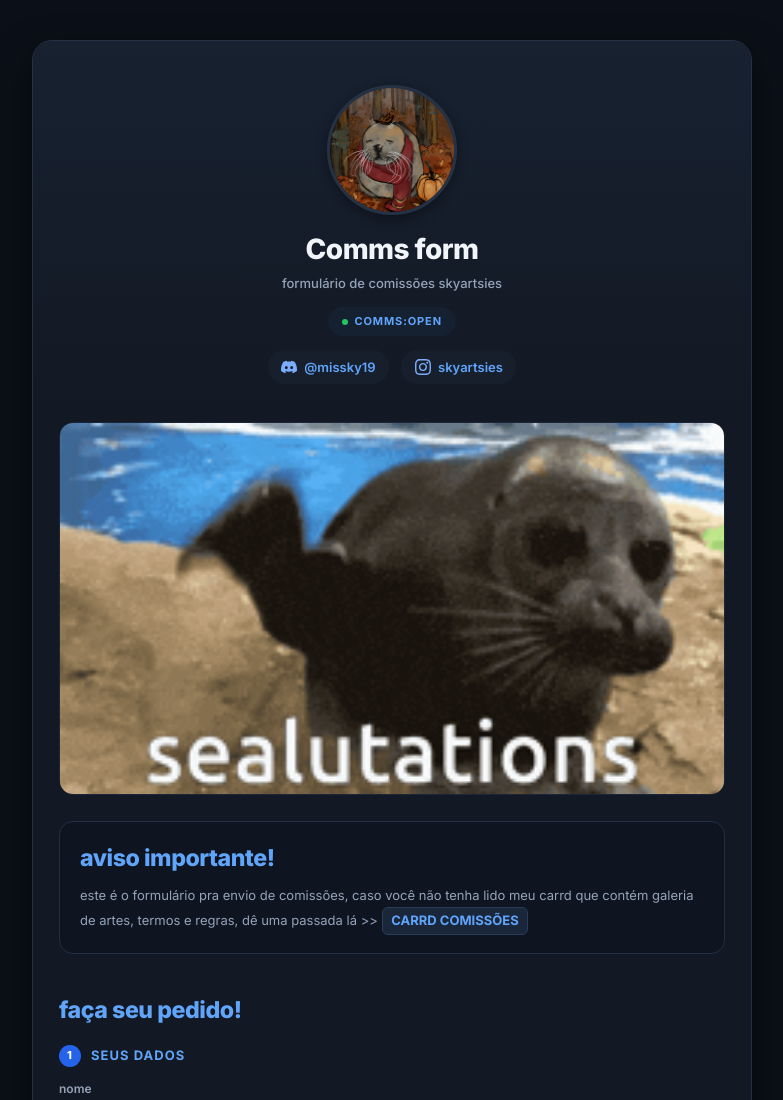
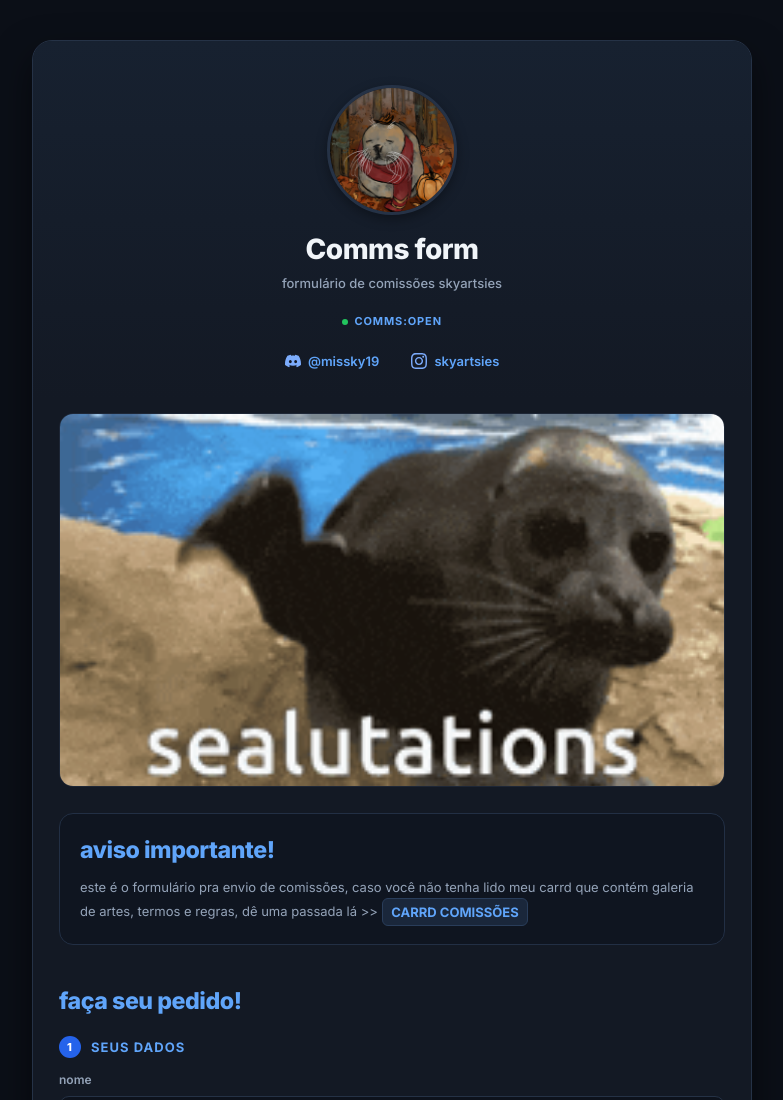
Before and after one commit to MaxDezan/commsCard, a plain HTML site: page frontend/index.html in a window 1280 px wide. Shown: the top 1100 px of the page, without its empty margins (248-1031 px from the left). Drawn offline with Linux system fonts and the light colour scheme; no server answers.

Commit message:
style: remove fundo do status badge e dos links sociais

```diff
--- a/frontend/style.css
+++ b/frontend/style.css
@@ -229,14 +229,13 @@ body {
   display: inline-flex;
   align-items: center;
   gap: 0.4rem;
-  padding: 0.35rem 0.85rem;
-  color: var(--blue-400);
-  background: #152030;
+  padding: 0.25rem 0.5rem;
+  color: var(--blue-400);
+  background: transparent;
   border: none;
   font-size: 0.6875rem;
   font-weight: 700;
   letter-spacing: 0.08em;
-  border-radius: 100px;
 }
 
 .status-badge::before {
@@ -252,9 +251,9 @@ body {
   display: flex;
   justify-content: center;
   align-items: center;
-  gap: 0.75rem;
+  gap: 1rem;
   flex-wrap: wrap;
-  margin-top: 0.875rem;
+  margin-top: 0.75rem;
 }
 
 .social-link {
@@ -262,10 +261,9 @@ body {
   align-items: center;
   justify-content: center;
   gap: 0.45rem;
-  padding: 0.4rem 0.85rem;
-  border-radius: 999px;
+  padding: 0.25rem 0.5rem;
+  background: transparent;
   border: none;
-  background: var(--surface-slot);
   color: var(--blue-400);
   text-decoration: none;
   font-weight: 600;
@@ -275,7 +273,7 @@ body {
 
 .social-link:hover,
 .social-link:focus-visible {
-  background: #1c293e;
+  background: transparent;
   color: var(--white);
   transform: translateY(-1px);
 }
```
